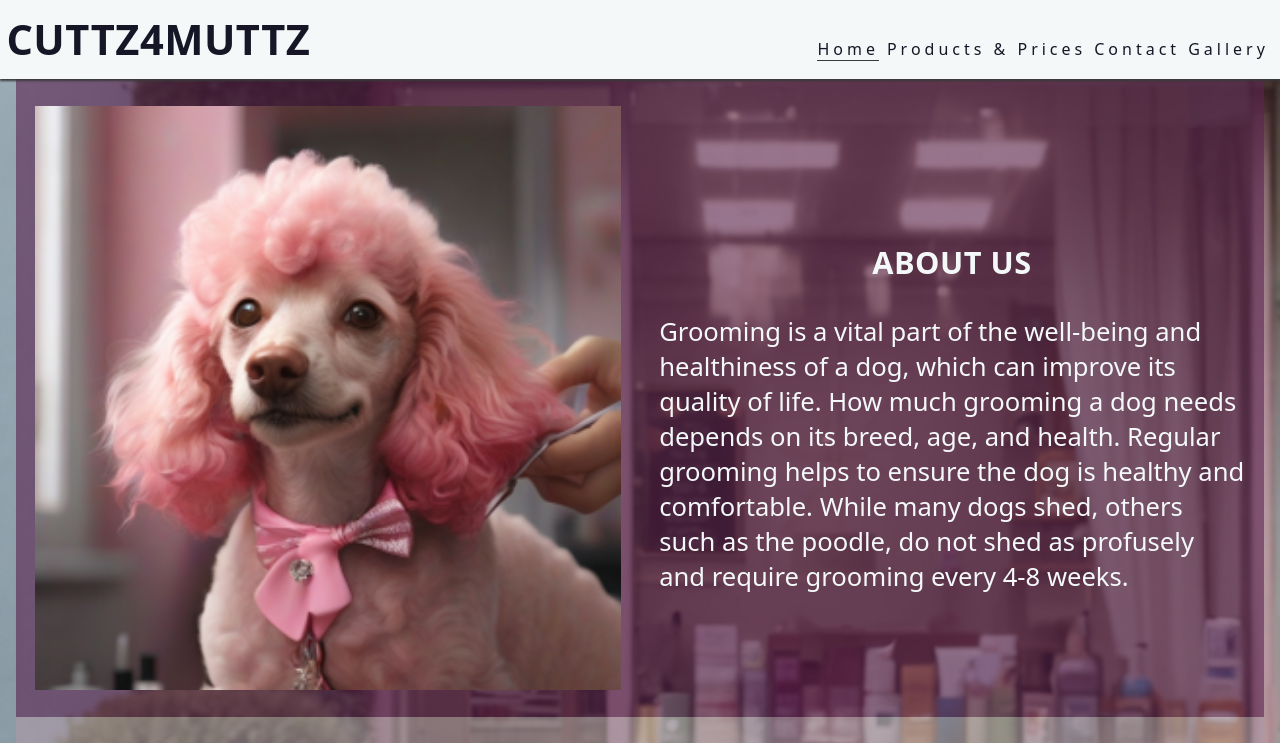
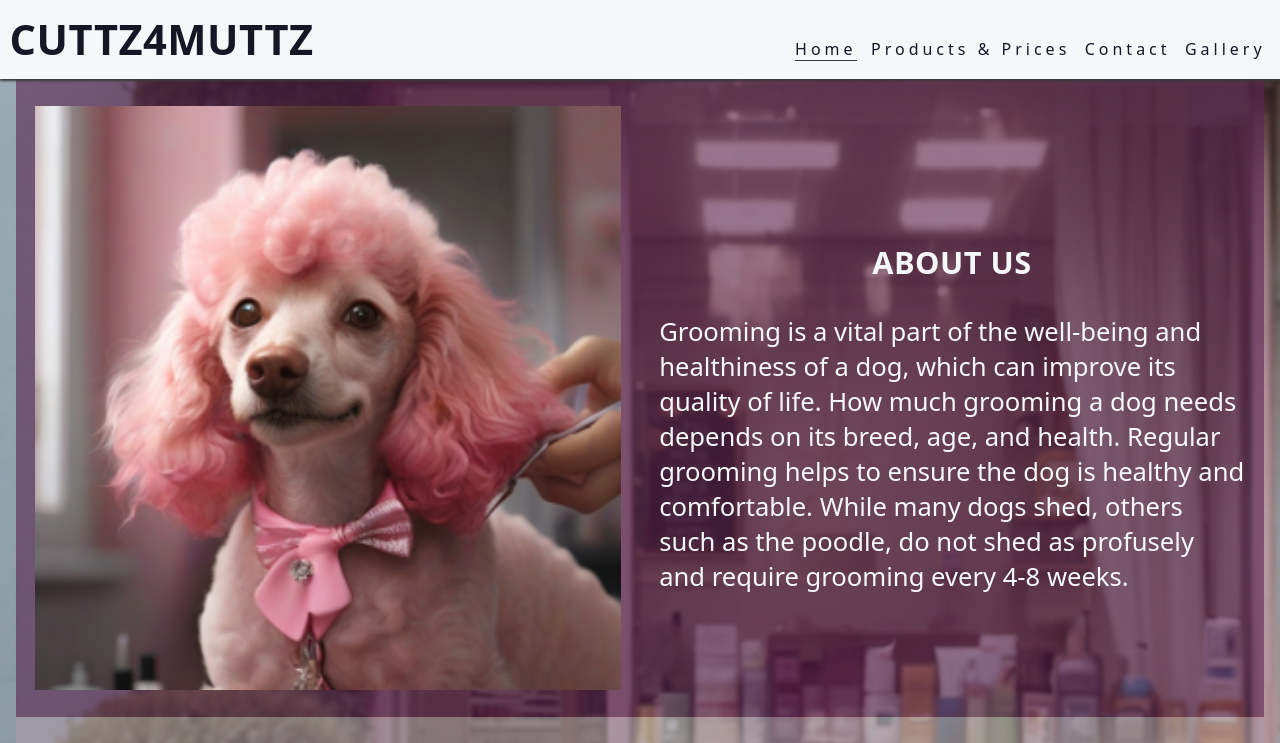
Before and after one commit to stevewhitehouse66/Xmas-Project, a plain HTML site: page index.html in a window 1280 px wide. Shown: the top 743 px of the page. Drawn offline with Linux system fonts and the light colour scheme; a web font is replaced by a local one.

Commit message:
Nav styling changes from fdeedback

```diff
--- a/assets/css/main.css
+++ b/assets/css/main.css
@@ -40,7 +40,9 @@ header a {
     color: inherit;
 
 }
-
+#logo {
+    padding-left: .2rem;
+}
 h1 {
     font-family: 'Nova Round', system-ui, sans-serif;
     font-size: 160%;
@@ -70,6 +72,7 @@ h2 {
 
 #menu>li {
     margin-bottom: .5em;
+    margin: .2em;
 }
 
 .active {
@@ -81,7 +84,7 @@ h2 {
 nav {
     position: absolute;
     background-color: #F4F8F9;
-    padding: 0 .2rem;
+    padding: .5rem .5rem;
     width: 100%;
     left: 0;
     box-shadow: 0 2px 2px #3a3a3a;
```
